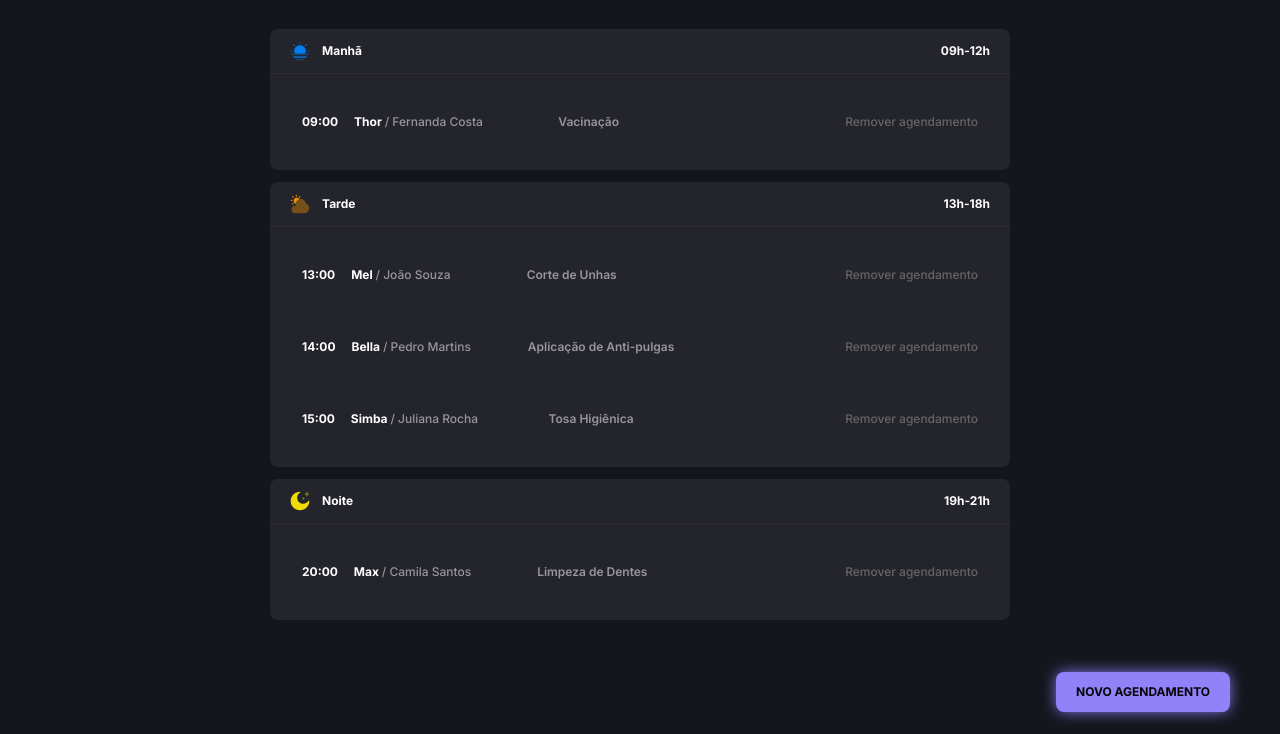
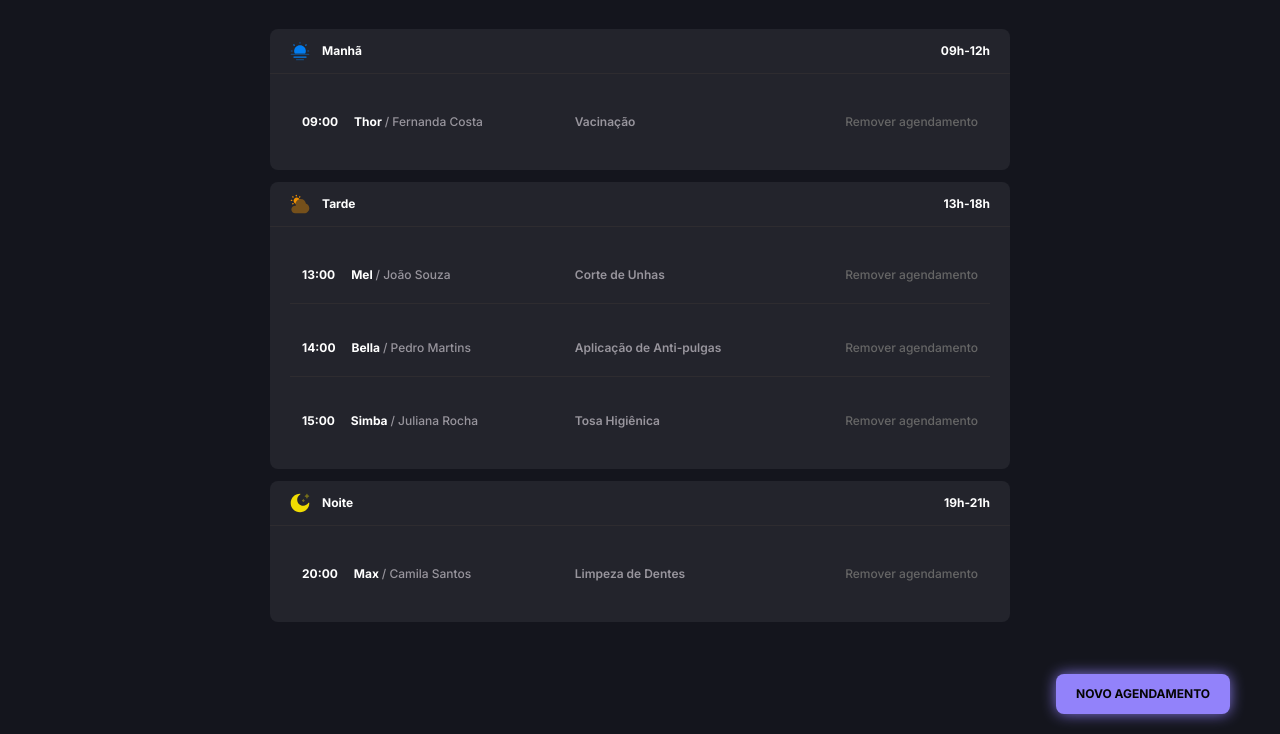
Before and after one commit to Julio-Cesar-Castro/petshop, a website built with webpack: page index.html in a window 1280 px wide. Shown: the part 144-878 px from the top of the page. Built offline with nearby package versions, Linux system fonts and the light colour scheme; files whose address does not match are found by name.

Commit message:
bug fixed: main layout schudule size, and margin-bottom on each card in main execption for last one

```diff
--- a/src/styles/style.css
+++ b/src/styles/style.css
@@ -102,26 +102,22 @@ main {
       gap: 1rem;
       border-top: var(--background-logo) 1px solid;
 
-
       & .content-schudele-info {
         display: grid;
-
+        border-bottom: var(--background-logo) 1px solid;
         grid-template-areas:
           "A B"
           "C C"
           "D D"
         ;
 
-        /* Corrigir o Bug das bordas */
+        &:last-child {
+          border-bottom: none;
+        }
 
-        /* &:not(:first-child):not(:last-child) {
-          border-top: 1px var(--background-logo) solid;
-          padding-top: 1rem;
-        } */
-
-
-        &>div {
+        & div {
           display: flex;
+          width: 16rem;
           gap: 0.75rem;
 
           & span:nth-child(1) {
@@ -141,6 +137,7 @@ main {
 
         &>span {
           margin-top: 8px;
+          width: 13.75rem;
           grid-area: C;
           color: var(--content-secondary);
           font-weight: 600;
@@ -150,7 +147,6 @@ main {
           grid-area: D;
           justify-self: flex-end;
         }
-
 
       }
     }
```
